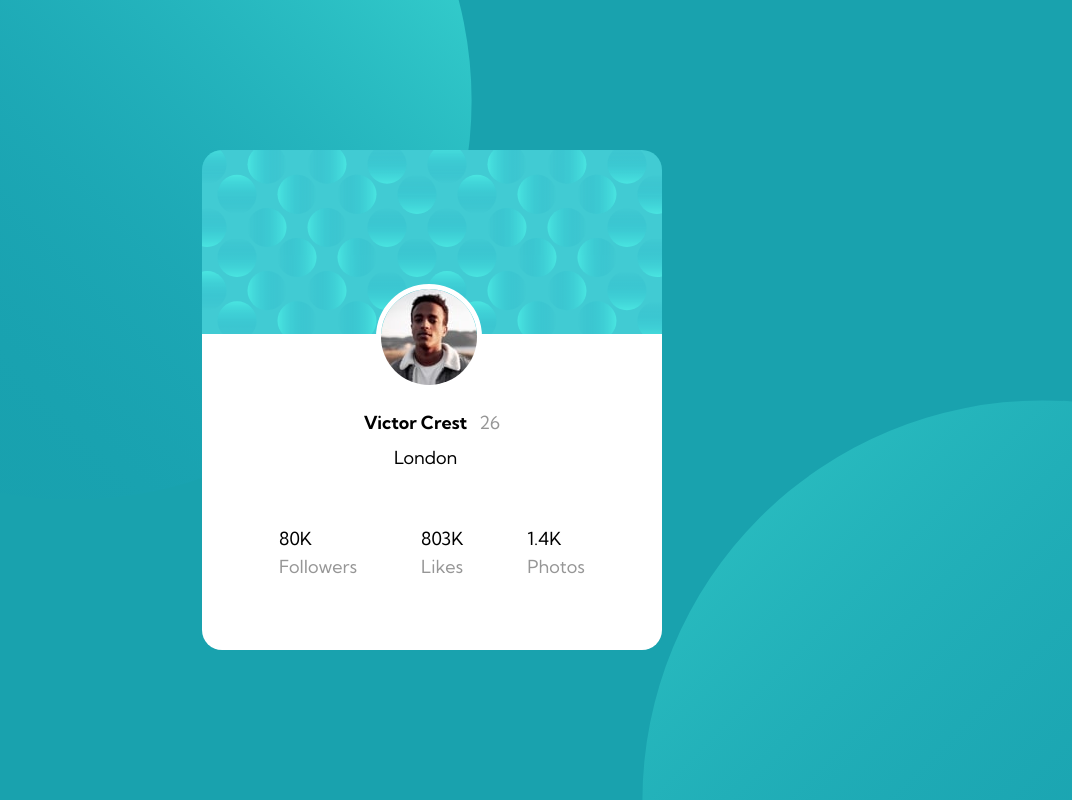
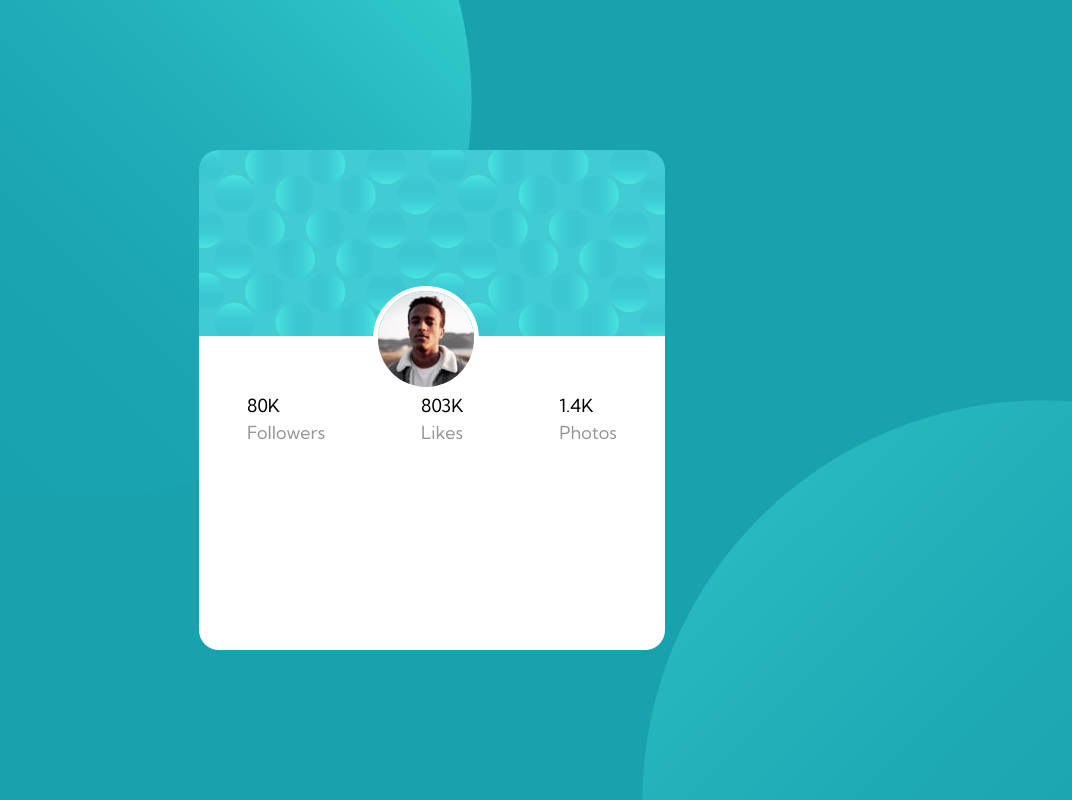
Before and after one commit to b-l-u-e/profile-card-component, a plain HTML site: page index.html in a window 1280 px wide. Shown: the whole page, without its empty margins (208-1280 px from the left). Drawn offline with Linux system fonts and the light colour scheme.

Commit message:
updated the whole styling

```diff
--- a/style.css
+++ b/style.css
@@ -68,24 +68,31 @@ body {
   padding-right: 0.8rem;
 }
 
-.main .personal-detail .stats {
+.main .stats {
   display: flex;
-  margin: 0.5rem;
+  background-color: #fff;
+  position: relative;
+  top: -8rem;
+  padding-bottom: 2rem;
+  /* margin: 0.5rem; */
 }
 
-.main .personal-detail .stats .status-section {
-  padding: 2rem;
+.main .stats .status-section {
+  padding: 2rem 3rem;
+  flex: 1;
 }
 
-.main .personal-detail .stats .status-section .stats-count span {
+.main .stats .status-section .stats-count span {
   display: block;
   padding: 0.3rem 0 0 0;
+  color: hsl(0, 0%, 59%);
 }
 
 @media (max-width: 500px) {
   .main {
     max-width: 25rem;
     border-radius: 0;
+    margin: 2rem;
   }
 
   .main .profile-pic {
@@ -95,4 +102,8 @@ body {
   .main .personal-detail {
     font-size: 1rem;
   }
+
+  .main .stats .status-section {
+    padding: 2rem;
+  }
 }
```
